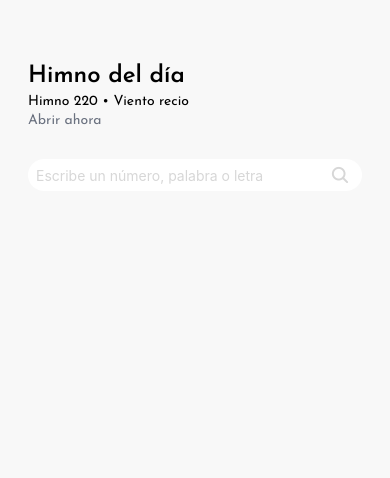
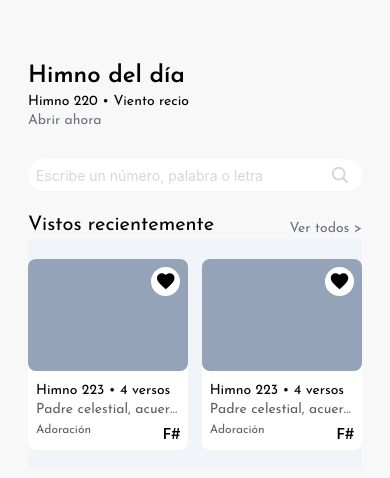
Before and after one commit to JhonAQ/himnario-adonai, a React Native app: screen / in a window 390 px wide. Shown: the top 478 px of the page. Built offline with nearby package versions, Linux system fonts and the light colour scheme.

Commit message:
Hymn cards done, section of 'recently viewed' done

```diff
--- a/App.js
+++ b/App.js
@@ -14,6 +14,7 @@ export default function App() {
     "JosefinSans-Regular": require("./assets/fonts/JosefinSans-Regular.ttf"),
     "JosefinSans-Medium": require("./assets/fonts/JosefinSans-Medium.ttf"),
     "JosefinSans-Light": require("./assets/fonts/JosefinSans-Light.ttf"),
+    "JosefinSans-ExtraLight": require("./assets/fonts/JosefinSans-ExtraLight.ttf"),
     "JosefinSans-Bold": require("./assets/fonts/JosefinSans-Bold.ttf"),
     "JosefinSans-SemiBold": require("./assets/fonts/JosefinSans-SemiBold.ttf")
   });
--- a/src/views/Main.jsx
+++ b/src/views/Main.jsx
@@ -1,17 +1,25 @@
-import { View, Text, TextInput } from 'react-native';
+import {ScrollView, View, Text, TextInput } from 'react-native';
 import SearchBar from './components/SearchBar';
+import Section from './components/Section';
+import CardHymn from './components/CardHymn';
 
 const Main = () => {
   return (
     <View className="w-full h-full bg-slate-500 flex items-center justify-center">
-      <View className="content h-full w-full p-7 flex bg-UIbase">
+
+      <ScrollView className="content h-full w-full p-7 flex bg-UIbase">
         <View className="header mt-8 gap-0.5">
           <Text className="font-josefinSemibold text-2xl">Himno del día</Text>
           <Text className="font-josefin font-medium">Himno 220 • Viento recio</Text>
           <Text className="font-josefin font-light text-sm text-gray-500">Abrir ahora</Text>
         </View>
-        <SearchBar className="mt-7"/>
-      </View>
+        <SearchBar className="mt-7" />
+        <Section title="Vistos recientemente">
+          <CardHymn></CardHymn>
+          <CardHymn></CardHymn>
+        </Section>
+      </ScrollView>
+
       <View className="">
 
       </View>
--- /dev/null
+++ b/src/views/components/CardHymn.jsx
@@ -0,0 +1,38 @@
+import { Text, View } from "react-native";
+import MaterialCommunityIcons from '@expo/vector-icons/MaterialCommunityIcons';
+
+const CardHymn = ({ }) => {
+  const like = true;
+  return (
+    <View className="bg-UIwhite w-[48%] rounded-lg">
+      <View className="bg-slate-400 h-28 card-image relative rounded-lg">
+        <View className="like flex items-center justify-center absolute top-2 right-2 rounded-full bg-UIwhite p-1">
+          {
+            like ?
+            <MaterialCommunityIcons name="cards-heart" size={21} color="black" />
+            :
+            <MaterialCommunityIcons name="cards-heart-outline" size={24} color="black" />
+          }
+        </View>
+      </View>
+      <View className="card-info py-3 px-2">
+        <View className="info-left gap-[2px]">
+          <Text className="font-josefin font-medium">
+            Himno 223 • 4 versos
+          </Text>
+          <Text numberOfLines={1} className="font-josefin font-light text-sm text-UIgray2">
+            Padre celestial, acuerdate de mi
+          </Text>
+          <Text className="font-josefin font-extralight text-xs text-UIgray2">
+            Adoración
+          </Text>
+        </View>
+        <Text className="font-semibold info-right absolute bottom-2 right-2">
+          F#
+        </Text>
+      </View>
+    </View>
+  )
+}
+
+export default CardHymn;
--- /dev/null
+++ b/src/views/components/Section.jsx
@@ -0,0 +1,17 @@
+import { Text, View } from "react-native";
+
+const Section = ({ title, className, children }) => {
+  return (
+    <View className={"py-5" + " " + className}>
+      <View className="flex-row justify-between items-end">
+        <Text className="font-josefin text-xl">{title}</Text>
+        <Text className="font-josefin font-light text-sm text-gray-500">{"Ver todos >"}</Text>
+      </View>
+      <View className="flex-row justify-between flex-wrap gap-y-4 py-5 bg-slate-100">
+        {children}
+      </View>
+    </View>
+  );
+}
+
+export default Section;
```
